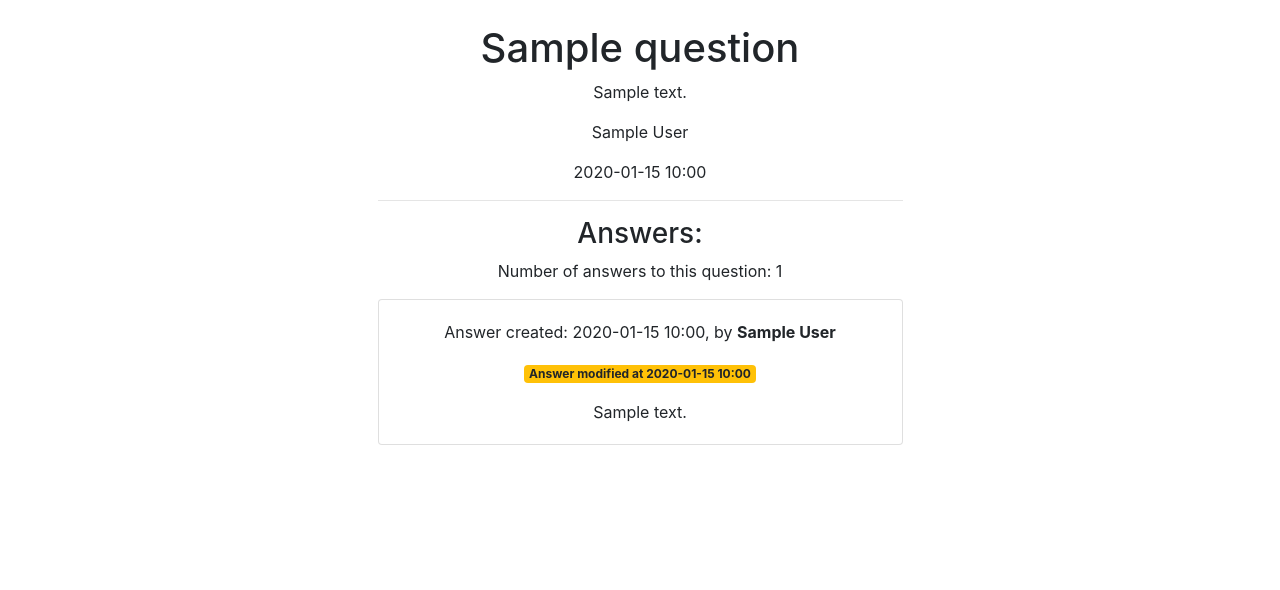
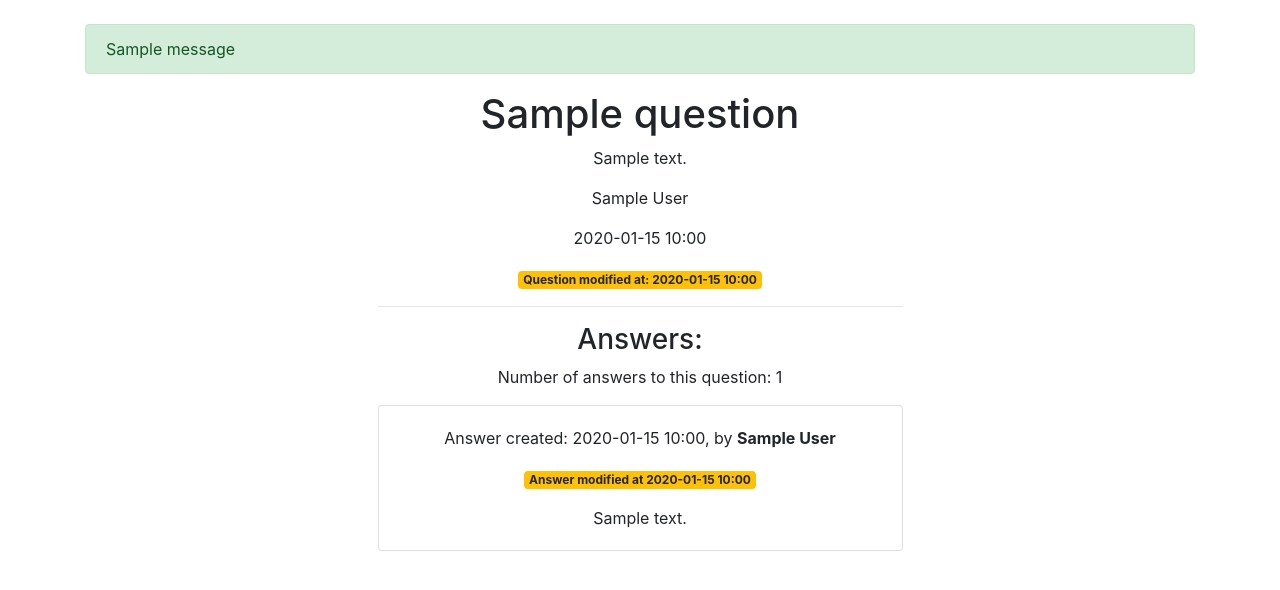
Before and after one commit to arvydasg/stackunderflow, a Flask app: page /questions/1 in a window 1280 px wide. Shown: the part 72-662 px from the top of the page. Run offline with Flask 3, Linux system fonts and the light colour scheme; tables that the repository leaves empty hold one stand-in row (values such as "Sample post"); one stand-in notice (Sample message) is shown; some libraries are stand-ins or nearby versions.

Commit message:
added a place for flash messages and a warning if modified

```diff
--- a/stackunderflow_app/templates/questions/question_detail.html
+++ b/stackunderflow_app/templates/questions/question_detail.html
@@ -1,6 +1,16 @@
 {% extends "base.html" %}
 
 {% block content %}
+
+    {% with messages = get_flashed_messages() %}
+        {% if messages %}
+            {% for message in messages %}
+                <div class="alert alert-success" role="alert">
+                    {{ message }}
+                </div>
+            {% endfor %}
+        {% endif %}
+    {% endwith %}
 
     <div class="container">
         <div class="row justify-content-center">
@@ -9,6 +19,11 @@
                 <p>{{ question.content }}</p>
                 <p class="card-text">{{ question.author.name }}</p>
                 <p class="card-text">{{ question.created_at.strftime('%Y-%m-%d %H:%M') }}</p>
+                {% if question.modified_at is not none %}
+                    <p class="card-text">
+                        <span class="badge badge-warning">Question modified at: {{question.modified_at.strftime('%Y-%m-%d %H:%M')}}</span>
+                    </p>
+                {% endif %}
                 {% if current_user.is_authenticated %}
                     <a href="{{ url_for('questions.route_answer_question', question_id=question.id) }}" class="btn btn-success">Answer</a>
                 {% endif %}
```
